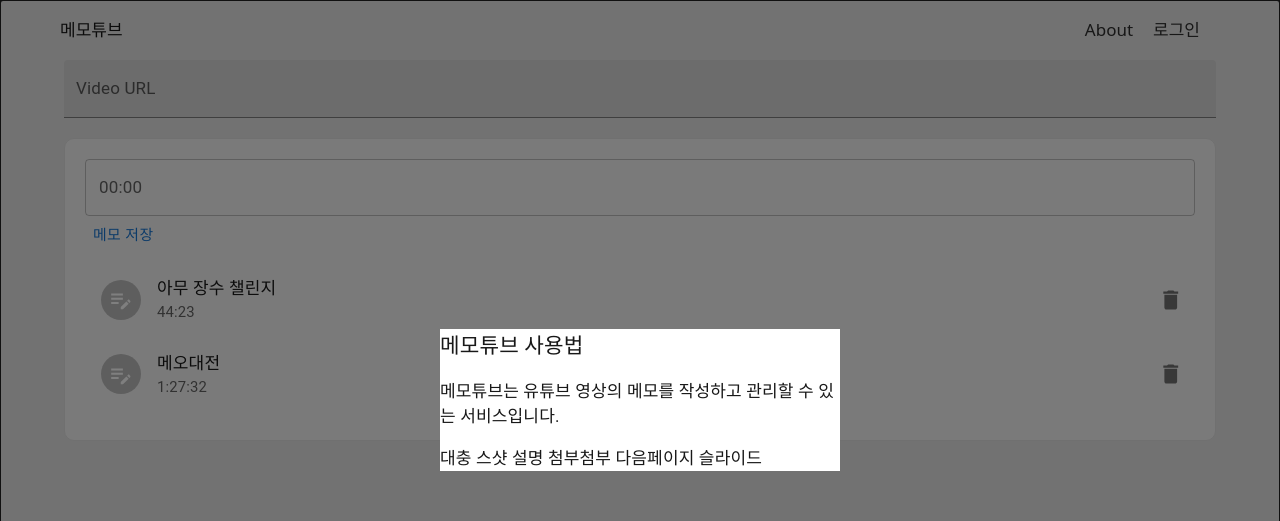
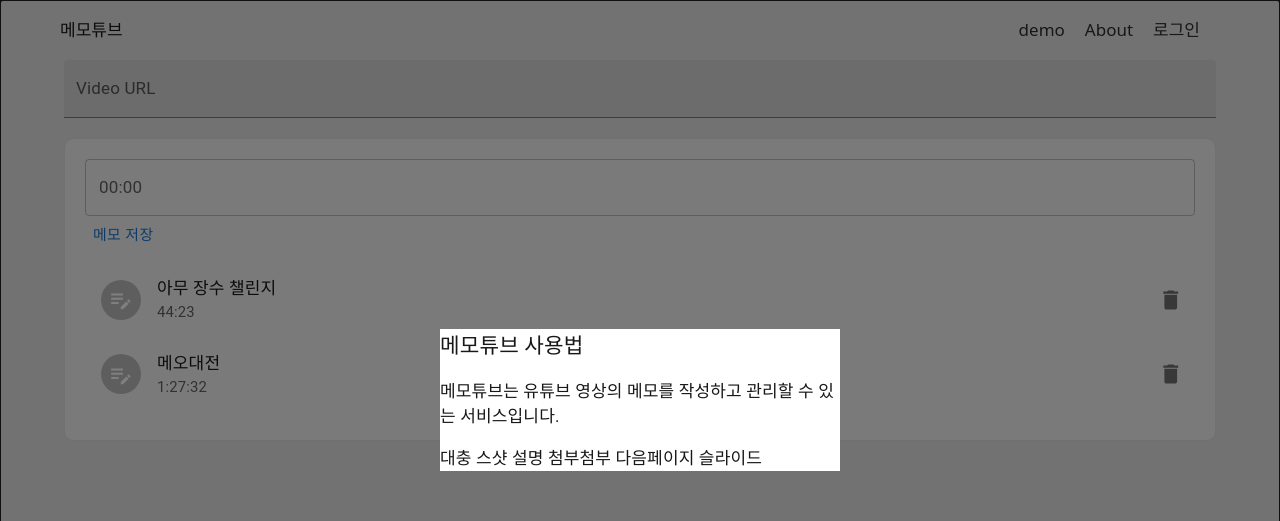
Before and after one commit to javascriptbiggosoo/memotube, a React (Vite) app: page /memotube/ in a window 1280 px wide. Both pictures are taken after a click on the item "About". Shown: the top 521 px of the page. Built offline with nearby package versions, Linux system fonts and the light colour scheme.

Commit message:
MModal 컴포넌트 분리

```diff
--- a/src/components/RootLayout/Header/AboutModal.tsx
+++ b/src/components/RootLayout/Header/AboutModal.tsx
@@ -1,6 +1,6 @@
 import React from "react";
-import { Box, Modal, Typography } from "@mui/material";
-import styled from "styled-components";
+import { Typography } from "@mui/material";
+import MModal from "../../UI/MModal";
 
 interface AboutModalProps {
   open: boolean;
@@ -10,45 +10,16 @@ interface AboutModalProps {
 
 export default function AboutModal({ open, handleClose }: AboutModalProps) {
   return (
-    <Modal
-      open={open}
-      onClose={handleClose}
-      aria-labelledby="modal-modal-title"
-      aria-describedby="modal-modal-description"
-    >
-      <Box
-        onClick={handleClose}
-        // 가운데 정렬용 스타일
-        sx={{
-          display: "flex",
-          alignItems: "center",
-          justifyContent: "center",
-          height: "100vh", // 전체 뷰포트 높이를 사용
-        }}
-      >
-        <AboutModalBox>
+    <MModal open={open} handleClose={handleClose}>
       <Typography id="modal-modal-title" variant="h6" component="h2">
         메모튜브 사용법
       </Typography>
       <Typography id="modal-modal-description" sx={{ mt: 2 }}>
-            메모튜브는 유튜브 영상의 메모를 작성하고 관리할 수 있는
-            서비스입니다.
+        메모튜브는 유튜브 영상의 메모를 작성하고 관리할 수 있는 서비스입니다.
       </Typography>
       <Typography sx={{ mt: 2 }}>
         대충 스샷 설명 첨부첨부 다음페이지 슬라이드
       </Typography>
-        </AboutModalBox>
-      </Box>
-    </Modal>
+    </MModal>
   );
 }
-
-const AboutModalBox = styled(Box)`
-  display: "flex";
-  align-items: "center";
-  justify-content: "center";
-  width: 400px;
-  border: "2px solid #000";
-  box-shadow: 24;
-  background-color: white;
-`;
--- a/src/components/RootLayout/Header/index.tsx
+++ b/src/components/RootLayout/Header/index.tsx
@@ -1,5 +1,4 @@
 import { Link, useMatch } from "react-router-dom";
-import { motion, useAnimation } from "framer-motion";
 import styled from "styled-components";
 import { useRecoilValue } from "recoil";
 
@@ -8,7 +7,6 @@ import { useState } from "react";
 import AboutModal from "./AboutModal";
 
 export default function Header() {
-  const navAnimation = useAnimation();
   const AuthPage = useMatch("/login");
   const ProfilePage = useMatch("/profile");
   const isLoggedIn = useRecoilValue(isLoggedInState);
@@ -20,15 +18,13 @@ export default function Header() {
 
   return (
     <Container>
-      <Nav
-        initial={{ backgroundColor: "rgba(0,0,0,0)" }}
-        animate={navAnimation}
-      >
+      <Nav>
         <Col>
           <Link to="/">메모튜브</Link>
         </Col>
         <Col>
           <Items>
+            <Item>demo</Item>
             <Item onClick={handleAboutClick}>About</Item>
             <AboutModal
               open={open}
@@ -73,7 +69,7 @@ const Container = styled.header`
   /* background-color: rgba(0, 0, 0, 0); */
   z-index: 999;
 `;
-const Nav = styled(motion.nav)`
+const Nav = styled.nav`
   display: flex;
   justify-content: space-between;
   padding: 20px 60px;
--- /dev/null
+++ b/src/components/UI/MModal.tsx
@@ -0,0 +1,44 @@
+import React from "react";
+import { Box, Modal } from "@mui/material";
+import styled from "styled-components";
+
+interface MModalProps {
+  open: boolean;
+  // 백드롭 클릭 시 호출되는 함수인데 여기선 가운데 정렬용 Box 때문에 발동될 것 같진 않음
+  children: React.ReactNode;
+  handleClose: (event: React.MouseEvent) => void;
+}
+
+export default function MModal({ open, handleClose, children }: MModalProps) {
+  return (
+    <Modal
+      open={open}
+      onClose={handleClose}
+      aria-labelledby="modal-modal-title"
+      aria-describedby="modal-modal-description"
+    >
+      <Box
+        onClick={handleClose}
+        // 가운데 정렬용 스타일
+        sx={{
+          display: "flex",
+          alignItems: "center",
+          justifyContent: "center",
+          height: "100vh", // 전체 뷰포트 높이를 사용
+        }}
+      >
+        <AboutModalBox>{children}</AboutModalBox>
+      </Box>
+    </Modal>
+  );
+}
+
+const AboutModalBox = styled(Box)`
+  display: "flex";
+  align-items: "center";
+  justify-content: "center";
+  width: 400px;
+  border: "2px solid #000";
+  box-shadow: 24;
+  background-color: white;
+`;
```
Lines whose indentation alone changed are shown as unchanged.
